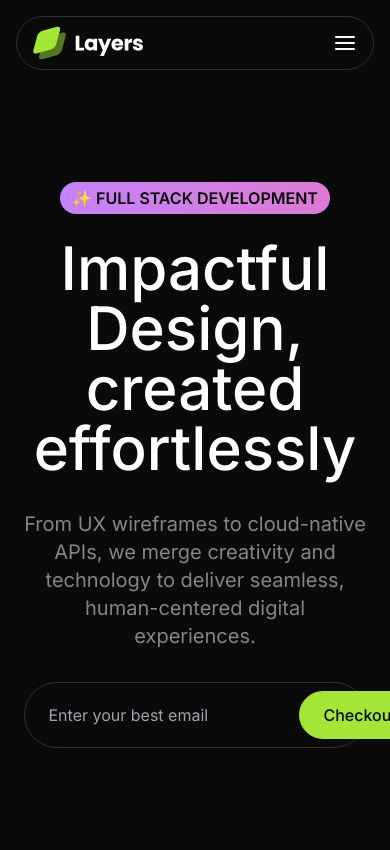
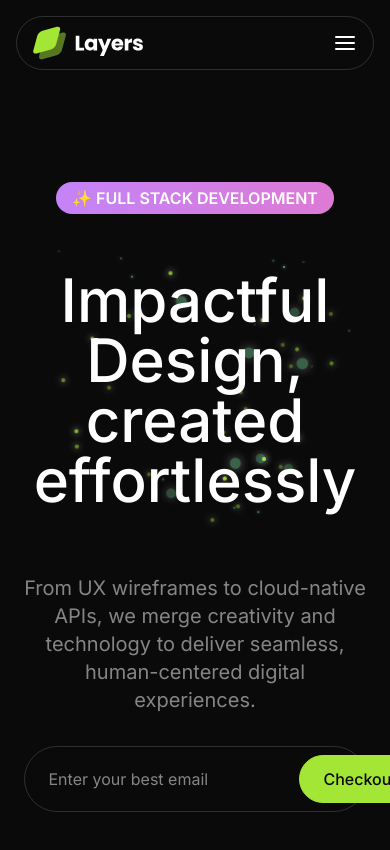
Before and after one commit to ArthurFialho/ui-saas, a Next.js app: page / in a window 390 px wide. Shown: the top 850 px of the page. Built offline with nearby package versions, Linux system fonts and the light colour scheme.

Commit message:
feat: add Pointer gradient effects and refact responsive Hero properties

```diff
--- a/src/components/Pointer.tsx
+++ b/src/components/Pointer.tsx
@@ -26,9 +26,9 @@ export default function Pointer(props: {
             <div className="absolute top-full left-full">
                 <div
                     className={twMerge(
-                        "inline-flex rounded-full font-bold text-sm bg-gradient-to-r from-blue-500 to-cyan-400 bg-[length:200%_200%] bg-[position:0%_50%] animate-gradientMove px-3 rounded-tl-none",
+                        "inline-flex rounded-full font-bold text-sm cursor-pointer bg-gradient-to-r from-blue-500 to-cyan-400 bg-[length:200%_200%] bg-[position:0%_50%] transition-transform duration-500 hover:scale-105 hover:shadow-[0_4px_20px_rgba(34,211,238,0.4)] animate-gradientMove px-3 rounded-tl-none",
                         color === "red-gradient" &&
-                            "bg-gradient-to-r from-orange-400 to-red-500 bg-[length:200%_200%] bg-[position:0%_50%] animate-gradientMove"
+                            "bg-gradient-to-r from-orange-400 to-red-500 bg-[length:200%_200%] bg-[position:0%_50%]  transition-transform duration-500 hover:scale-105 hover:shadow-[0_4px_20px_rgba(239,68,68,0.4)] animate-gradientMove"
                     )}
                 >
                     {name}
--- a/src/sections/Hero.tsx
+++ b/src/sections/Hero.tsx
@@ -1,3 +1,5 @@
+"use client";
+
 import Button from "@/components/Button";
 import designExampleImage from "@/assets/images/design-example-1.png";
 import designExample2Image from "@/assets/images/design-example-2.png";
@@ -20,25 +22,77 @@ export default function Hero() {
                 <div className="absolute right-80 -top-4 hidden lg:block">
                     <Pointer name="Bryan" color="red-gradient" />
                 </div>
+
                 <div className="flex justify-center">
-                    <div className="inline-flex py-1 px-3 rounded-full text-neutral-950 font-semibold bg-gradient-to-r from-purple-400 to-pink-400 bg-[length:200%_200%] bg-[position:0%_50%] animate-gradientMove">
+                    <div className="inline-flex py-1 cursor-pointer px-4 rounded-full text-white font-semibold bg-gradient-to-r from-purple-400 to-pink-400 bg-[length:200%_200%] bg-[position:0%_50%] animate-gradientMove transition-transform duration-500 hover:scale-105 hover:shadow-[0_4px_20px_rgba(236,72,153,0.5)]">
                         ✨ FULL STACK DEVELOPMENT
                     </div>
                 </div>
-                <h1 className="text-6xl md:text-7xl lg:text-8xl font-medium text-center mt-6">
-                    Impactful Design, created effortlessly
-                </h1>
+
+                {/* H1 com efeito de Partículas Flutuantes */}
+                <div className="relative mt-6 py-8">
+                    <h1 className="text-6xl md:text-7xl lg:text-8xl font-medium text-center text-white hover:scale-105 transition-transform duration-700 ease-out relative z-10 cursor-default">
+                        Impactful Design, created effortlessly
+                    </h1>
+                    {/* Partículas flutuantes */}
+                    {[...Array(25)].map((_, i) => (
+                        <div
+                            key={i}
+                            className="absolute w-1 h-1 md:w-2 md:h-2 bg-lime-400 rounded-full opacity-60 pointer-events-none animate-float"
+                            style={{
+                                left: `${10 + Math.random() * 80}%`,
+                                top: `${10 + Math.random() * 80}%`,
+                                animationDuration: `${3 + Math.random() * 4}s`,
+                                animationDelay: `${Math.random() * 3}s`,
+                                boxShadow: "0 0 6px currentColor",
+                            }}
+                        />
+                    ))}
+
+                    {/* Partículas maiores e mais brilhantes */}
+                    {[...Array(8)].map((_, i) => (
+                        <div
+                            key={`large-${i}`}
+                            className="absolute w-3 h-3 bg-green-300 rounded-full opacity-40 pointer-events-none animate-float-slow"
+                            style={{
+                                left: `${15 + Math.random() * 70}%`,
+                                top: `${15 + Math.random() * 70}%`,
+                                animationDuration: `${5 + Math.random() * 3}s`,
+                                animationDelay: `${Math.random() * 2}s`,
+                                boxShadow: "0 0 12px currentColor",
+                            }}
+                        />
+                    ))}
+
+                    {/* Partículas pequenas e rápidas */}
+                    {[...Array(15)].map((_, i) => (
+                        <div
+                            key={`small-${i}`}
+                            className="absolute w-0.5 h-0.5 bg-emerald-300 rounded-full opacity-80 pointer-events-none animate-float-fast"
+                            style={{
+                                left: `${5 + Math.random() * 90}%`,
+                                top: `${5 + Math.random() * 90}%`,
+                                animationDuration: `${2 + Math.random() * 2}s`,
+                                animationDelay: `${Math.random() * 4}s`,
+                                boxShadow: "0 0 4px currentColor",
+                            }}
+                        />
+                    ))}
+                </div>
+
                 <p className="text-center text-xl text-white/50 mt-8 max-w-2xl mx-auto">
                     From UX wireframes to cloud-native APIs, we merge creativity
                     and technology to deliver seamless, human-centered digital
                     experiences.
                 </p>
-                <form className="flex border border-white/15 rounded-full p-2 mt-8 max-w-lg mx-auto">
+
+                <form className="flex border border-white/15 rounded-full p-2 mt-8 md:max-w-lg mx-auto">
                     <input
                         type="email"
                         placeholder="Enter your best email"
-                        className="bg-transparent px-4 md:flex-1"
+                        className="bg-transparent px-4 md:flex-1 text-white placeholder-white/50 focus:outline-none focus:ring-0 focus:border-none"
                     />
+
                     <Button
                         type="submit"
                         variant="primary"
--- a/tailwind.config.ts
+++ b/tailwind.config.ts
@@ -43,9 +43,54 @@ const config: Config = {
             backgroundPosition: "0% 50%",
           }
         },
+        float: {
+          '0%, 100%': {
+            transform: 'translateY(0px) translateX(0px) rotate(0deg)',
+            opacity: '0.6'
+          },
+          '25%': {
+            transform: 'translateY(-15px) translateX(10px) rotate(90deg)',
+            opacity: '0.8'
+          },
+          '50%': {
+            transform: 'translateY(-8px) translateX(-8px) rotate(180deg)',
+            opacity: '1'
+          },
+          '75%': {
+            transform: 'translateY(10px) translateX(15px) rotate(270deg)',
+            opacity: '0.4'
+          },
+        },
+        floatSlow: {
+          '0%, 100%': {
+            transform: 'translateY(0px) translateX(0px) scale(1)',
+            opacity: '0.4'
+          },
+          '33%': {
+            transform: 'translateY(-20px) translateX(-15px) scale(1.2)',
+            opacity: '0.6'
+          },
+          '66%': {
+            transform: 'translateY(15px) translateX(20px) scale(0.8)',
+            opacity: '0.3'
+          },
+        },
+        floatFast: {
+          '0%, 100%': {
+            transform: 'translateY(0px) translateX(0px)',
+            opacity: '0.8'
+          },
+          '50%': {
+            transform: 'translateY(-25px) translateX(12px)',
+            opacity: '0.2'
+          },
+        },
       },
       animation: {
         gradientMove: "gradientMove 6s ease-in-out infinite",
+        'float': 'float 4s ease-in-out infinite',
+        'float-slow': 'floatSlow 6s ease-in-out infinite',
+        'float-fast': 'floatFast 3s ease-in-out infinite',
       },
     },
   },
```
Lines whose indentation alone changed are shown as unchanged.
